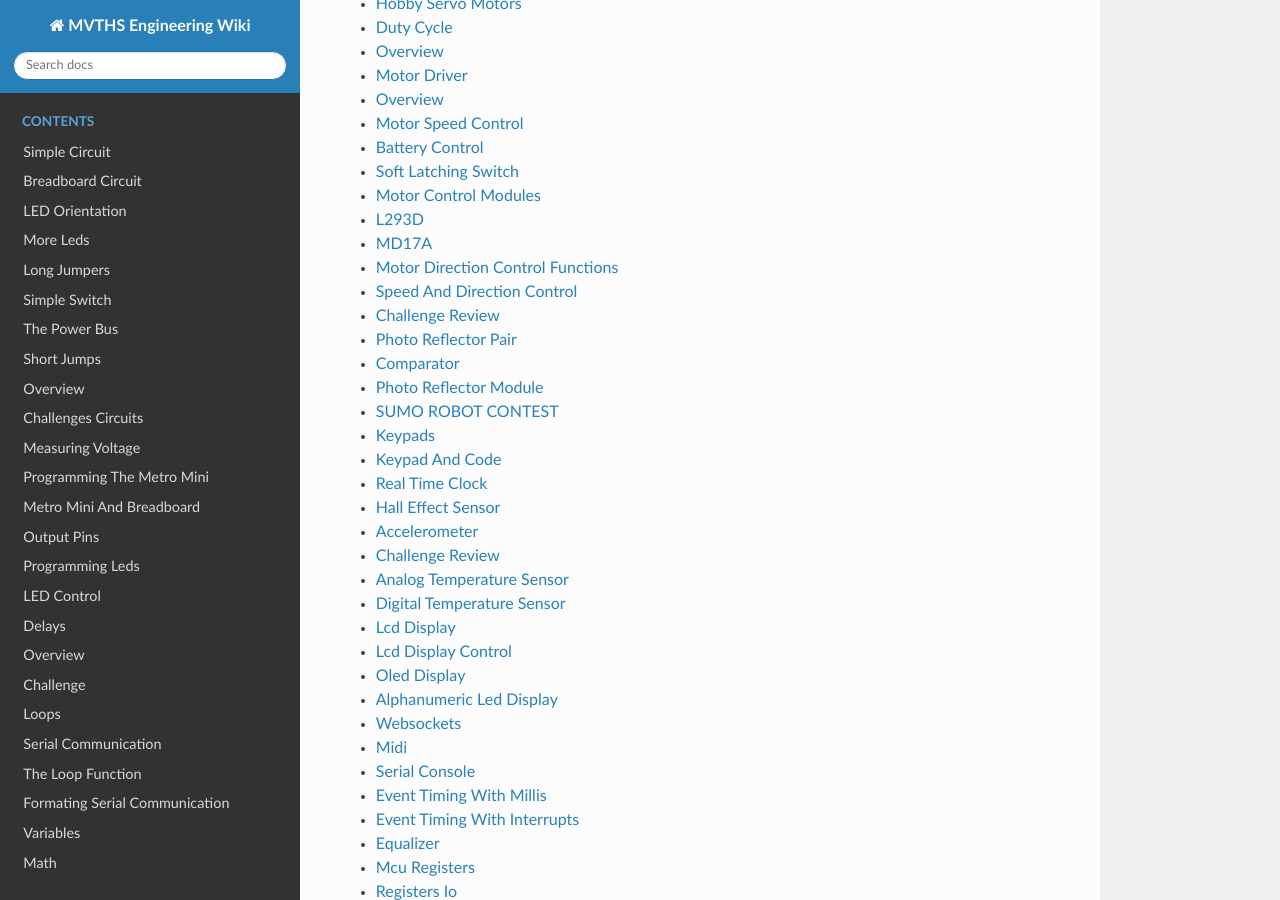
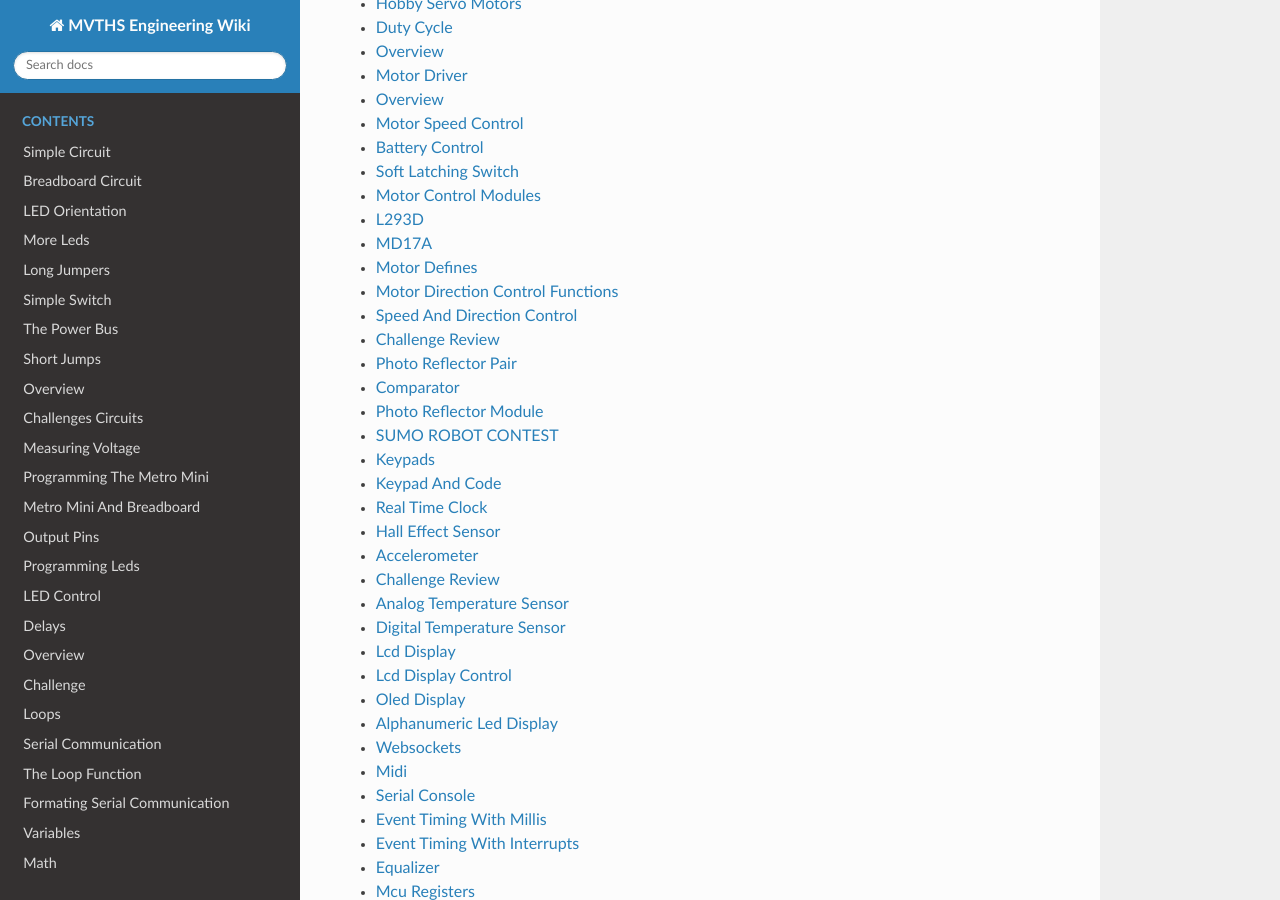
Before and after one commit to maxtkc/mvths-wiki, a Sphinx documentation site: the page built from docs/index.rst, in a window 1280 px wide and 900 px high, scrolled down 2328 px. Built offline with Sphinx 7.4.7 and the Read the Docs theme 2.0.0, drawn with Linux system fonts in a browser that asks for light colours; pages that are not in the unit, such as notebooks, are missing from menus.

Commit message:
Update index.rst

```diff
--- a/docs/index.rst
+++ b/docs/index.rst
@@ -107,6 +107,7 @@ The following is a list of guides for learning about electronics and software in
    060-motor-control-modules-and-ics
    060a-L233D
    060b-MD17A
+   060c-Motor-Defines
    061-motor-direction-control-functions
    062-speed-and-direction-control
    063-challenge-review
```
